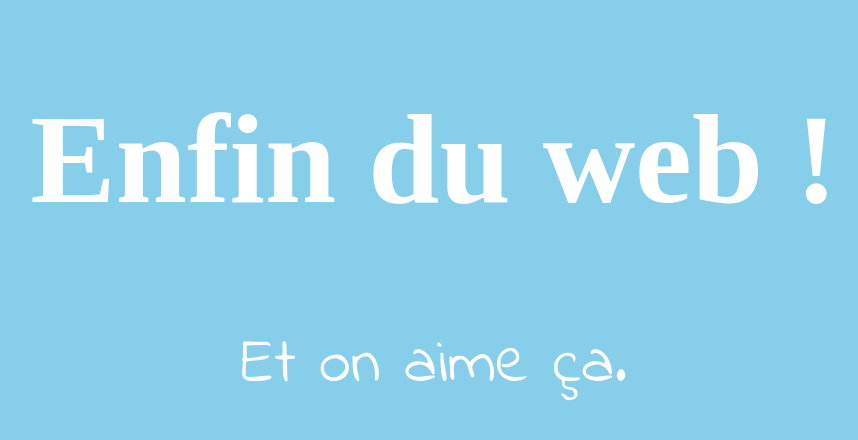
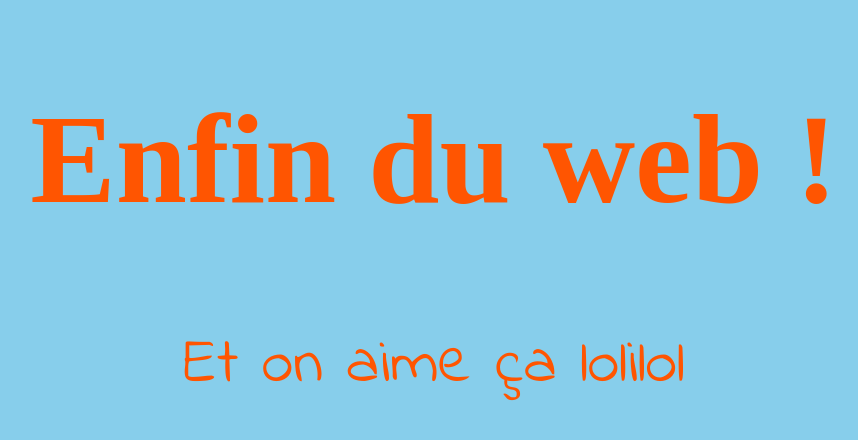
Before and after one commit to MMatly/mon_site, a plain HTML site: page index.html in a window 1280 px wide. Shown: the whole page, without its empty margins (206-1064 px from the left). Drawn offline with Linux system fonts and the light colour scheme.

Commit message:
Update index.html

```diff
--- a/index.html
+++ b/index.html
@@ -13,7 +13,7 @@
               padding:0;
 
               background: skyblue;
-              color: #FFFFFF;
+              color: #FF5501;
               font-size: 2em;
               text-align: center;
           }
@@ -25,6 +25,6 @@
   </head>
   <body>
       <h1>Enfin du web !</h1>
-      <p>Et on aime ça.</p>
+      <p>Et on aime ça lolilol</p>
   </body>
   </html>
```
